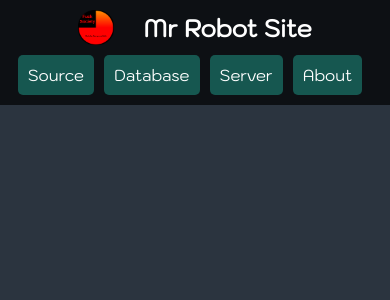
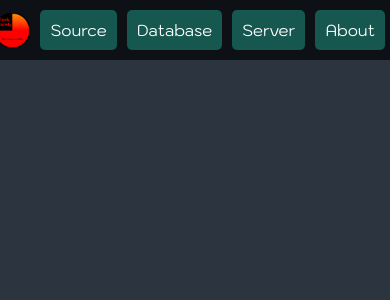
Before and after one commit to nickkipshidze/mrrobot-site, a Django app: template templates/layout.html in a window 390 px wide. Shown: the top 300 px of the page. Run offline with Django 4.2, Linux system fonts and the light colour scheme; the template is opened without the code that fills it, so the values that code supplies are empty.

Commit message:
Fix some responsive stuff

```diff
--- a/static/css/global.css
+++ b/static/css/global.css
@@ -48,9 +48,10 @@ h1, h2, h3, h4, h5, h6, p, a {
     width: calc(100vw - 20px);
     padding: 10px;
     z-index: 10;
+    gap: 10px;
 }
 
-.navbar > h1 > img {
+.navbar > img {
     height: 35px;
 }
 
@@ -58,7 +59,6 @@ h1, h2, h3, h4, h5, h6, p, a {
     display: flex;
     width: 50vw;
     align-items: center;
-    gap: 30px;
 }
 
 .navbar > div {
@@ -147,23 +147,13 @@ video {
 }
 
 @media screen and (max-width: 768px) {
-    .navbar {
-        flex-direction: column;
-        gap: 10px;
-    }
-
     .navbar > h1 {
-        width: 100%;
-        justify-content: center;
+        display: none;
     }
 
     .navbar > div {
         width: 100%;
         justify-content: center;
-    }
-
-    body > div {
-        padding-top: 105px;
     }
 
     .directory > div {
--- a/templates/layout.html
+++ b/templates/layout.html
@@ -12,7 +12,8 @@
     </head>
     <body>
         <nav class="navbar">
-            <h1><img src="{% static 'img/favicon.png' %}">Mr Robot Site</h1>
+            <img src="{% static 'img/favicon.png' %}">
+            <h1>Mr Robot Site</h1>
             <div>
                 <a class="btn" href="/">Source</a>
                 <a class="btn" href="/database">Database</a>
```
Also changed, not shown: static/css/dev.css (+12 -0 lines).
